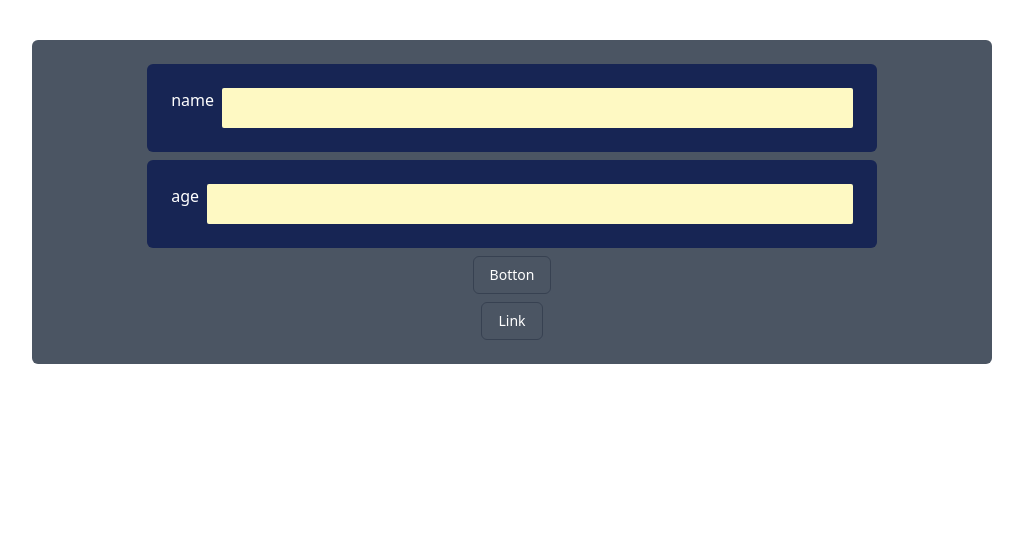
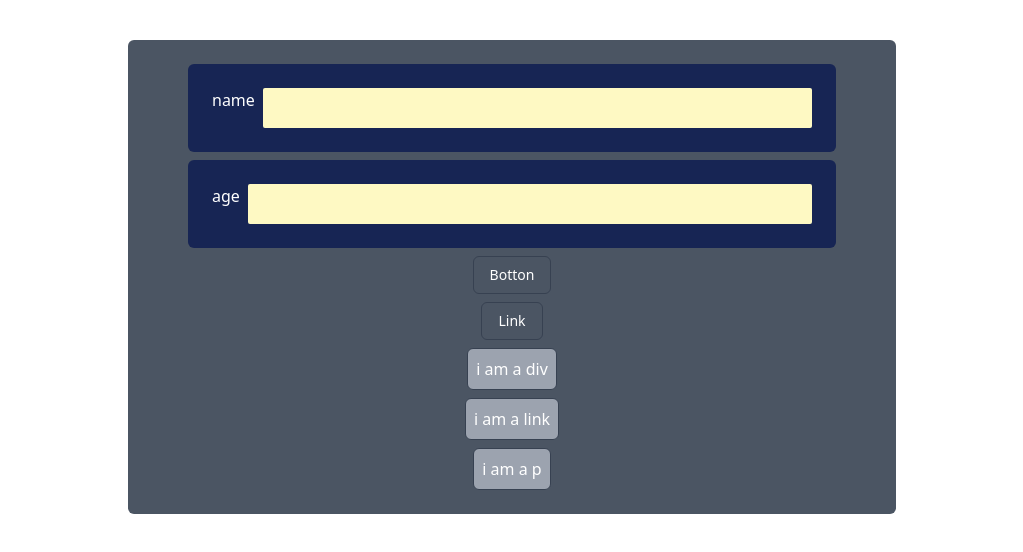
Before and after one commit to m-honarzade/userInfo_miniApp, a React (Vite) app: page / in a window 1280 px wide. Shown: the top 552 px of the page, without its empty margins (128-1151 px from the left). Built offline with nearby package versions, Linux system fonts and the light colour scheme.

Commit message:
adding a polymorfic component

```diff
--- a/src/App.tsx
+++ b/src/App.tsx
@@ -1,15 +1,30 @@
 import Button from "./components/Button";
+import Container from "./components/Container";
 import Input from "./components/Input";
 
 function App() {
   return (
-    <main className="bg-gray-600 w-[75%] mx-auto mt-10 p-6 rounded-md flex flex-col items-center gap-2">
+    <main className="bg-gray-600 w-[60%] mx-auto mt-10 p-6 rounded-md flex flex-col items-center gap-2">
       <Input label="name" id="name" type="text" />
       <Input label="age" id="age" type="number" />
       <Button el="button">Botton</Button>
       <Button el="anchor" href="https://www.google.com/">
         link
       </Button>
+      <Container
+        as="button"
+        disabled
+        onClick={() => {
+          console.log("hello");
+        }}
+      >
+        i am a div
+      </Container>
+      <Container as="a" href="https://www.google.com/">
+        i am a link
+      </Container>
+      <Container as="p">i am a p</Container>
+      {/* <Container as=<Button el="button"></Button> >i am a button component</Container> */}
     </main>
   );
 }
--- /dev/null
+++ b/src/components/Container.tsx
@@ -0,0 +1,24 @@
+import { ComponentPropsWithoutRef, ElementType, ReactNode } from "react";
+
+type ContainerProps<T extends ElementType> = {
+  as?: T;
+  children: ReactNode;
+} & ComponentPropsWithoutRef<T>;
+
+const Container = <C extends ElementType>({
+  as,
+  children,
+  ...props
+}: ContainerProps<C>) => {
+  const Component = as || "div";
+  return (
+    <Component
+      className="bg-gray-400 text-white border border-gray-700 rounded-md p-2"
+      {...props}
+    >
+      {children}
+    </Component>
+  );
+};
+
+export default Container;
--- a/src/components/Input.tsx
+++ b/src/components/Input.tsx
@@ -6,7 +6,7 @@ type InputProps = {
 } & ComponentPropsWithoutRef<"input">;
 const Input = ({ id, label, ...props }: InputProps) => {
   return (
-    <p className="flex flex-row justify-between gap-2 text-white bg-blue-950 w-[80%] mx-auto p-6 rounded-md">
+    <p className="flex flex-row justify-between gap-2 text-white bg-blue-950 w-[90%] mx-auto p-6 rounded-md">
       <label htmlFor={id} className="">
         {label}
       </label>
```
